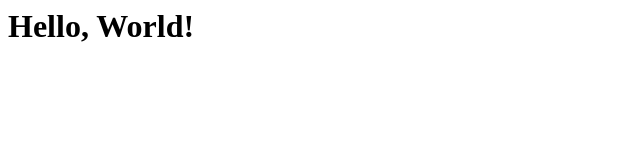
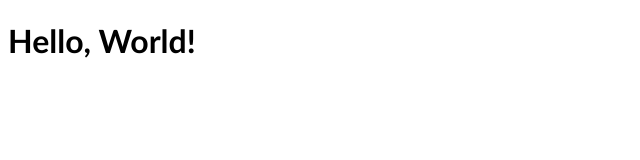
Before and after one commit to JBCoder1/octo-super-explosion, a plain HTML site: page index.html in a window 1280 px wide. Shown: the whole page, without its empty margins (0-640 px from the left). Drawn offline with Linux system fonts and the light colour scheme.

Commit message:
Added some styling

```diff
--- a/index.html
+++ b/index.html
@@ -1 +1,17 @@
-<h1>Hello, World!</h1>
+<!DOCTYPE html>
+  <head>
+    <style>
+      body {
+        font-family: Trebuchet MS, -apple-system, BlinkMacSystemFont, Roboto, Oxygen, Ubuntu, Cantarell, Fira Sans, Droid Sans, Helvetica Neue, sans-serif;
+        color: #050505
+        margin: 0;
+        padding: 0;
+      }
+    </style>
+  </head>
+
+  <body>
+    <h1>Hello, World!</h1>
+  </body>
+
+</html>
```
